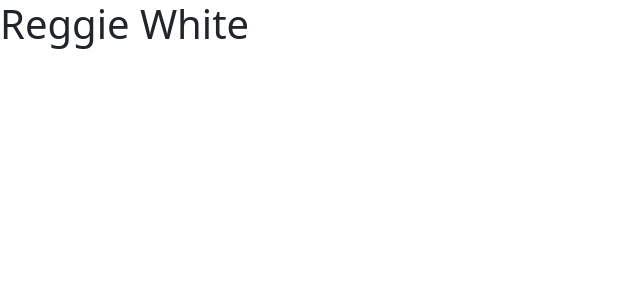
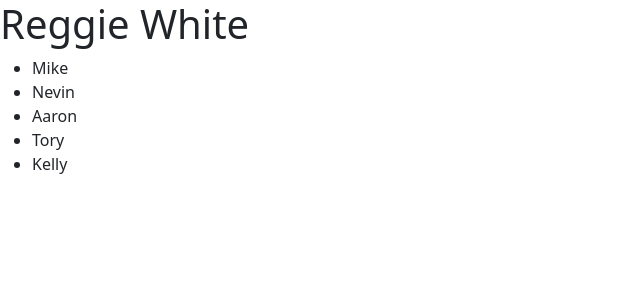
Before and after one commit to andrew-m94/ComponentWorksheet_, a React (Create React App) app: page / in a window 1280 px wide. Shown: the top 300 px of the page, without its empty margins (0-640 px from the left). Built offline with nearby package versions, Linux system fonts and the light colour scheme.

Commit message:
Added NamesList component

```diff
--- a/src/components/App.jsx
+++ b/src/components/App.jsx
@@ -1,10 +1,10 @@
 import React, { Component } from 'react';
 import DisplayName from './DisplayName/DisplayName';
+import NamesList from './NamesList/NamesList';
 
 class App extends Component{
     constructor(props){
         super(props);
-        this.state = {}
 
         this.name = {
             firstName: 'Reggie',
@@ -18,7 +18,10 @@
 
     render() {
         return (
-            <DisplayName firstName={this.name.firstName} lastName={this.name.lastName}/>
+            <div>
+                <DisplayName firstName={this.name.firstName} lastName={this.name.lastName}/>
+                <NamesList nameList ={this.nameList.names} />
+            </div>
         )
     }
 
--- /dev/null
+++ b/src/components/NamesList/NamesList.jsx
@@ -0,0 +1,16 @@
+import React from "react";
+
+const NamesList = (props) => {
+    return (
+    <div>
+        <ul>
+            {props.nameList.map(names => (
+                <li key={names}>{names}</li>
+            ))}
+        </ul>
+
+    </div>
+     );
+}
+
+export default NamesList;
```
